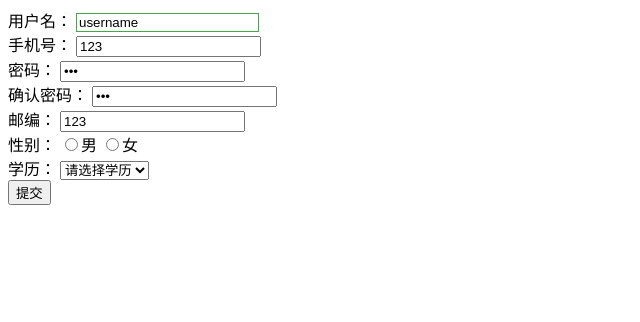
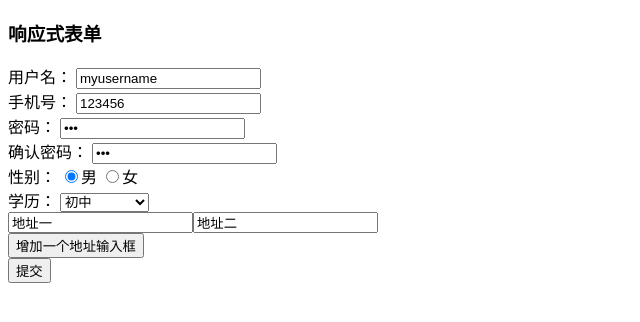
Before and after one commit to Murphy573/Angular-Lesson-Form, an Angular app: page / in a window 1280 px wide. Shown: the top 322 px of the page, without its empty margins (0-640 px from the left). Built offline with nearby package versions, Linux system fonts and the light colour scheme.

Commit message:
添加响应式表单

```diff
--- a/src/app/app.component.html
+++ b/src/app/app.component.html
@@ -1 +1,3 @@
-<app-template-form></app-template-form>
+<!--<app-template-form></app-template-form>-->
+
+<app-reactive-form></app-reactive-form>
--- a/src/app/app.module.ts
+++ b/src/app/app.module.ts
@@ -5,12 +5,14 @@ import {FormsModule, ReactiveFormsModule} from '@angular/forms';
 
 import { AppComponent } from './app.component';
 import { TemplateFormComponent } from './template-form/template-form.component';
+import { ReactiveFormComponent } from './reactive-form/reactive-form.component';
 
 
 @NgModule({
   declarations: [
     AppComponent,
-    TemplateFormComponent
+    TemplateFormComponent,
+    ReactiveFormComponent
   ],
   imports: [
     BrowserModule,
--- /dev/null
+++ b/src/app/reactive-form/reactive-form.component.css
@@ -0,0 +1,15 @@
+.error {
+  color: red;
+}
+
+input {
+  box-shadow: none;
+}
+
+.ng-valid[required], .ng-valid.required  {
+  border: 1px solid #42A948; /* green */
+}
+
+.ng-invalid:not(form)  {
+  border: 1px solid #a94442; /* red */
+}
--- /dev/null
+++ b/src/app/reactive-form/reactive-form.component.html
@@ -0,0 +1,52 @@
+<h3>响应式表单</h3>
+<form [formGroup]="formModel" (ngSubmit)="onSubmit()">
+  <div>
+    用户名：
+    <input type="text" formControlName="userName">
+    <span class="error" [hidden]="this.formModel.get('userName').valid || this.formModel.get('userName').pristine">
+      用户名必须,长度不少于4位
+    </span>
+  </div>
+  <div>
+    手机号：
+    <input type="number" formControlName="mobile">
+  </div>
+  <div formGroupName="userPwd">
+    <div>
+      密码：
+      <input type="password" formControlName="pwd">
+    </div>
+    <div>
+      确认密码：
+      <input type="password" formControlName="confirmPwd">
+    </div>
+  </div>
+
+  <div>
+    性别：
+    <input type="radio" formControlName="sex"  value="male">男
+    <input type="radio" formControlName="sex"  value="female">女
+  </div>
+
+  <div>
+    学历：
+    <select formControlName="education" (change)="selectChange()">
+      <option value="">请选择学历</option>
+      <option *ngFor="let edu of eduOptions" [ngValue]="edu.value">{{edu.display}}</option>
+    </select>
+
+    <!--[ngValue]="edu" 选中后返回对象类型的数据-->
+  </div>
+
+  <div formArrayName="addresses">
+      <ng-container *ngFor="let address of formModel.get('addresses').controls; let i = index;">
+          <input [formControlName]="i">
+      </ng-container>
+  </div>
+  <div>
+    <button (click)="addAddress();">增加一个地址输入框</button>
+  </div>
+  <div>
+    <button  type="submit">提交</button>
+  </div>
+</form>
--- /dev/null
+++ b/src/app/reactive-form/reactive-form.component.ts
@@ -0,0 +1,60 @@
+import { Component, OnInit } from '@angular/core';
+import {FormArray, FormControl, FormGroup, Validators} from '@angular/forms';
+
+@Component({
+  selector: 'app-reactive-form',
+  templateUrl: './reactive-form.component.html',
+  styleUrls: ['./reactive-form.component.css']
+})
+export class ReactiveFormComponent implements OnInit {
+
+  formModel: FormGroup = new FormGroup({
+      userName: new FormControl('myusername', [
+        Validators.required,
+        Validators.minLength(4)
+      ]),
+      mobile: new FormControl(123456),
+      userPwd: new FormGroup({
+        pwd: new FormControl(123),
+        confirmPwd: new FormControl(456)
+      }),
+      sex: new FormControl('male'),
+      education: new FormControl('chuzhong'),
+      addresses: new FormArray([
+        new FormControl('地址一'),
+        new FormControl('地址二'),
+      ])
+  });
+
+  eduOptions: Array<{value: string, display: string}> = [
+    {value: 'xiaoxue', display: '小学'},
+    {value: 'chuzhong', display: '初中'},
+    {value: 'gaozhong', display: '高中'},
+    {value: 'daxue', display: '大学'},
+    {value: 'yanjiusheng', display: '研究生'},
+  ];
+
+  selectChange() {
+    console.log(`下拉框选择的值==>${this.formModel.get('education').value}`);
+  }
+
+  onSubmit() {
+    console.log(this.formModel.value);
+  }
+
+  //假如用户有多个手机号
+  mobiles: FormArray = new FormArray([
+    new FormControl(123),    new FormControl(456),
+    new FormControl(789),
+    new FormControl(236),
+  ]);
+
+  constructor() { }
+
+  ngOnInit() {
+  }
+
+  addAddress() {
+    (<FormArray>this.formModel.get('addresses')).push(new FormControl(666))
+  }
+}
--- a/src/app/template-form/template-form.component.html
+++ b/src/app/template-form/template-form.component.html
@@ -1,3 +1,4 @@
+<h3>模板驱动表单</h3>
 <form #myForm="ngForm" (ngSubmit)="onSubmit()">
   <div>
     用户名：
--- a/src/app/template-form/template-form.component.ts
+++ b/src/app/template-form/template-form.component.ts
@@ -20,7 +20,7 @@ export class TemplateFormComponent implements OnInit {
   constructor() { }
 
   ngOnInit() {
-    this.model = new FormModel('username', 123, '123', '123', 123, '', '')
+    this.model = new FormModel('username', 123, '123', '123', 123, 'male', 'chuzhong')
   }
 
   onSubmit() {
```
Also changed, not shown: 1 other file (tests, documents, lock files or other folders).
